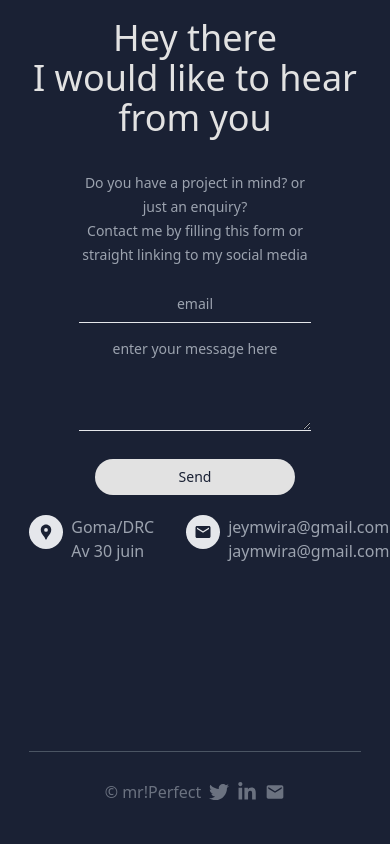
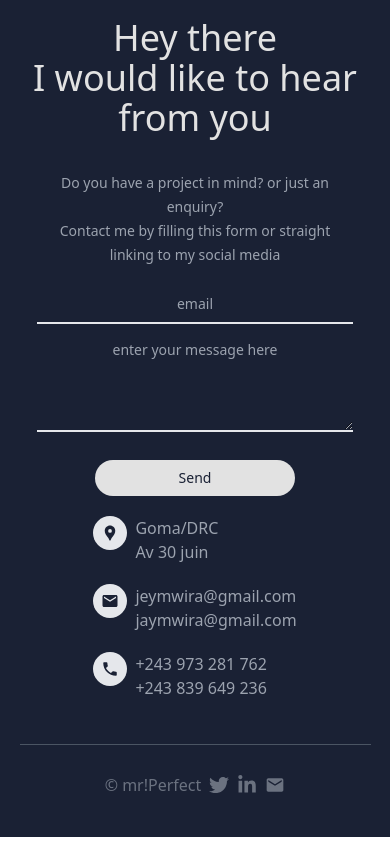
Before and after one commit to JMwira/jerryme, a React (Vite) app: page / in a window 390 px wide. Shown: the part 1754-2598 px from the top of the page. Built offline with nearby package versions, Linux system fonts and the light colour scheme.

Commit message:
contact01

```diff
--- a/src/Components/Contact.jsx
+++ b/src/Components/Contact.jsx
@@ -5,39 +5,38 @@ import {FaTwitter, FaLinkedinIn} from "react-icons/fa"
 
 const Contact = () => {
   return (
-    <div className='w-[85%] flex flex-col mx-auto justify-center items-center' >
+    <div className='w-[90%] sm:w-[85%] flex flex-col mx-auto justify-center items-center' >
       <span className='text-4xl font-light text-center' >Hey there<br/>I would like to hear from you</span>
       <div className='text-gray-400 w-full flex flex-col gap-x-2 pt-8 items-start' >
 
-        <div className='flex-1 mx-auto w-[70%] text-center' >
+        <div className='flex-1 mx-auto w-[90%] sm:w-[70%] text-center' >
             <span className='font-light text-sm' >
               Do you have a project in mind? or just an enquiry?
               <br/>
               Contact me by filling this form or straight linking to my social media
             </span>
             <div className='flex flex-col gap-y-2 mt-5 text-sm font-light' >
-                <input className='text-center py-2 bg-transparent border-b-[1px] px-2' placeholder='email' />
-                <textarea className='text-center py-2 bg-transparent border-b-[1px] px-2 min-h-[100px] max-h-[100px]' placeholder='enter your message here' />
+                <input className='text-center py-2 bg-transparent border-b-2 px-2' placeholder='email' />
+                <textarea className='text-center py-2 bg-transparent border-b-2 px-2 min-h-[100px] max-h-[100px]' placeholder='enter your message here' />
                 <button className='bg-invert p-2 px-10 text-primary rounded-full w-[200px] mx-auto mt-5' >Send</button>
             </div>
         </div>
-        <div className='flex mx-auto pb-6 flex-row gap-x-8 mt-5 font-light' >
-
-            <div className='flex items-start gap-x-2'>
+        <div className='gap-y-[100px] sm:gap-y-0 sm:flex mx-auto pb-6 flex-row gap-x-8 font-light' >
+            <div className='flex items-start gap-x-2 mt-5'>
                 <div className='bg-gray-200 rounded-full text-primary p-2'><MdLocationPin className='text-lg'/></div>
                 <div className='flex flex-col'>
                     <span>Goma/DRC</span>
                     <span>Av 30 juin</span>
                 </div>
             </div>
-            <div className='flex items-start gap-x-2'>
+            <div className='flex items-start gap-x-2 mt-5'>
                 <div className='bg-gray-200 rounded-full text-primary p-2'><MdEmail className='text-lg'/></div>
                 <div className='flex flex-col'>
                     <span className=''>jeymwira@gmail.com</span>
                     <span className=''>jaymwira@gmail.com</span>
                 </div>
             </div>
-            <div className='flex items-start gap-x-2'>
+            <div className='flex items-start gap-x-2 mt-5'>
                 <div className='bg-gray-200 rounded-full text-primary p-2'><MdPhone className='text-lg'/></div>
                 <div className='flex flex-col'>
                     <span>+243 973 281 762</span>
```
